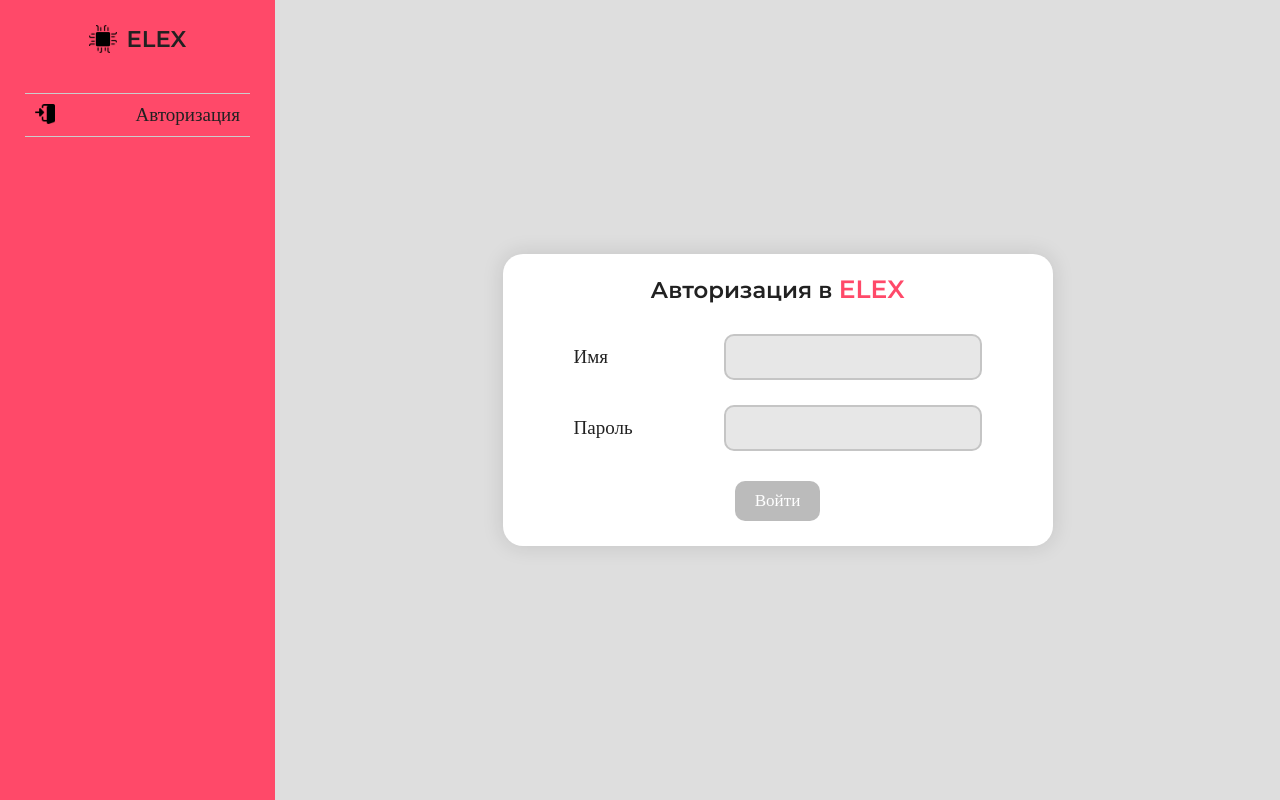
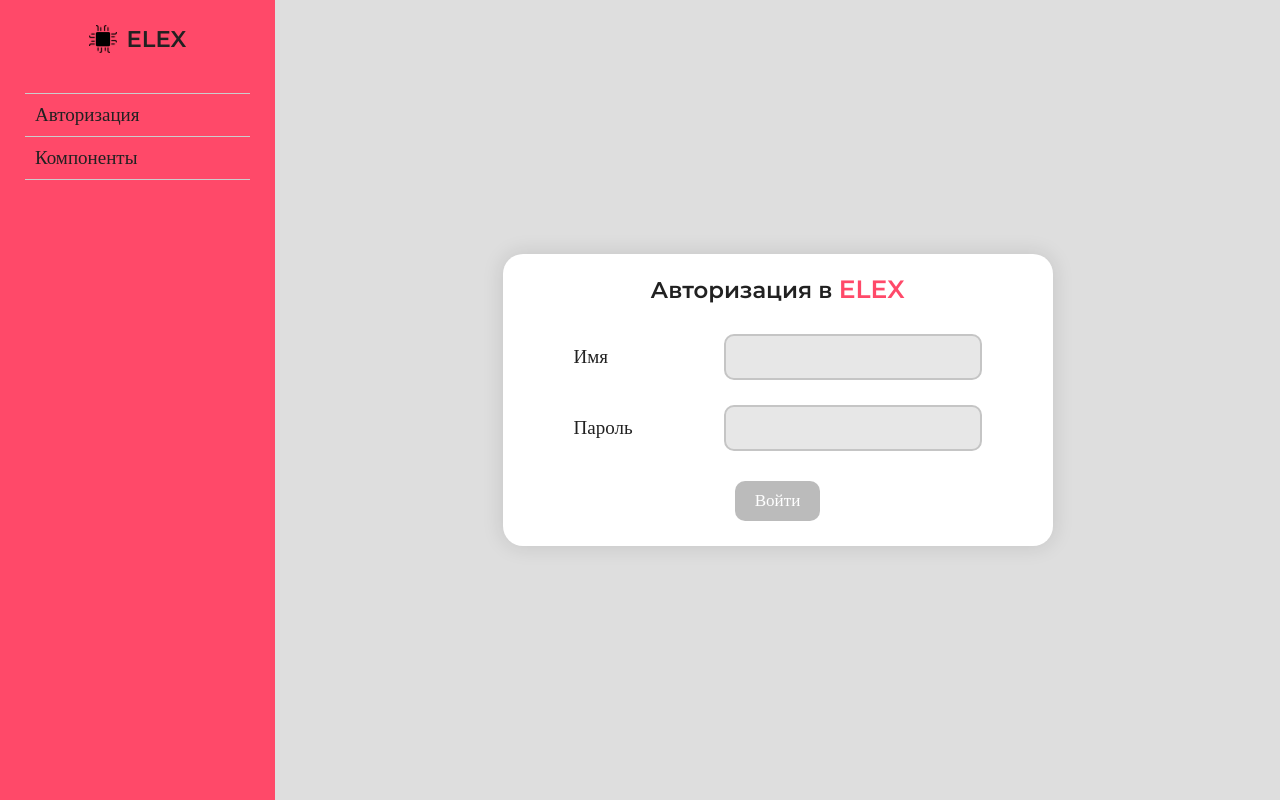
Before and after one commit to ccharmai/elex, a Nuxt app in the folder elex-frontend/: page /login in a window 1280 px wide. Built offline with nearby package versions, Linux system fonts and the light colour scheme; a web font is replaced by a local one.

Commit message:
Some change

```diff
--- a/elex-frontend/components/base/TheMenu.vue
+++ b/elex-frontend/components/base/TheMenu.vue
@@ -8,18 +8,29 @@
 				</div>
 			</nuxt-link>
 			<div class="menu-slot">
+
 				<!-- no-auth-slot -->
-				<div class="no-auth menu-list">
+				<div class="no-auth menu-list" v-if="!auth.isAuth">
 					<div class="menu-item" v-for="(item, index) in noAuthSlot" :key="index">
+
 						<nuxt-link :to="item.url" class="nuxt-link">
 							<div class="link-compose">
-								<div class="icon"><img v-if="item.icon" :src="item.icon" alt="menu icon"></div>
 								<div class="item-title">{{ item.title }}</div>
 							</div>
 						</nuxt-link>
+
 					</div>
 				</div>
+
 				<!-- auth-slot -->
+				<div class="no-auth menu-list" v-if="auth.isAuth">
+
+					<nuxt-link to="/" class="nuxt-link">
+						<div class="link-compose">Компоненты</div>
+					</nuxt-link>
+
+				</div>
+
 			</div>
 		</div>
 	</div>
@@ -31,11 +42,33 @@ export default {
 		noAuthSlot: [
 			{
 				title: 'Авторизация',
-				icon: '/icons/enter.png',
+				action: 'nav',
 				url: '/login',
+			},
+			{
+				title: 'Компоненты',
+				action: 'nav',
+				url: '/',
+			}
+		],
+		authSlot: [
+			{
+				title: 'hello',
+				action: 'nav',
+				url: 'cabinet/'
+			},
+			{
+				title: 'Выход',
+				action: 'nav',
+				url: '/',
 			},
 		],
 	}},
+	computed: {
+		auth() {
+			return this.$store.getters.getAuth;
+		}
+	},
 }
 </script>
 
@@ -71,18 +104,8 @@ export default {
 			&:first-child {
 				border-top: 1px solid rgb(204, 204, 204);
 			}
-			padding: 10px;
 			.link-compose {
-				$iconSize: 20px;
-				display: flex;
-				justify-content: space-between;
-				.icon, .icon img {
-					width: $iconSize;
-					height: $iconSize;
-				}
-				.item-title {
-					margin-left: 10px;
-				}
+				padding: 10px;
 			}
 		}
 	}
--- a/elex-frontend/layouts/default.vue
+++ b/elex-frontend/layouts/default.vue
@@ -1,8 +1,10 @@
 <template>
-	<div class="layout_default__wrapper">
-		<TheMenu />
-		<Nuxt class="main-content" />
-		<Preloader v-if="showPreloader" />
+	<div class="layout_default__wrapper" >
+		<div class="container" v-if="loaded">
+			<TheMenu />
+			<Nuxt class="main-content" />
+		</div>
+		<Preloader v-if="showPreloader || !loaded" />
 	</div>
 </template>
 
@@ -19,6 +21,9 @@ export default {
 	computed: {
 		showPreloader() {
 			return this.$store.getters.getPreloader;
+		},
+		loaded() {
+			return this.$store.getters.getAuth.loaded;
 		}
 	},
 }
--- a/elex-frontend/pages/login/index.vue
+++ b/elex-frontend/pages/login/index.vue
@@ -1,5 +1,5 @@
 <template>
-	<div class="page_login__wrapper">
+	<div class="page_login__wrapper" v-if="showThisPage">
 		<div class="login-window">
 			<div class="title">Авторизация в <span class="text-logo">ELEX</span></div>
 			<div class="form">
@@ -26,6 +26,7 @@ export default {
 	data() {return {
 		name: '',
 		password: '',
+		showThisPage: false,
 	}},
 	methods: {
 		login() {
@@ -38,6 +39,7 @@ export default {
 						// login here
 						this.$toast.success('Вход выполнен успешно!');
 						this.$store.dispatch('login', { name: res.data.name, isAdmin: res.data.isAdmin, token: res.data.token });
+						this.$router.replace('/');
 					}
 					else {
 						this.$toast.error(res.data.msg);
@@ -47,7 +49,15 @@ export default {
 					this.$store.dispatch('setPreloader', false);
 				})
 		},
-	}
+	},
+	created() {
+		let auth = this.$store.getters.getAuth;
+		if (auth.isAuth) {
+			this.$router.replace('/');
+			this.$toast.info('Вы уже авторизированы');
+		}
+		else this.showThisPage = true;
+	},
 }
 </script>
 
--- a/elex-frontend/store/index.js
+++ b/elex-frontend/store/index.js
@@ -7,6 +7,7 @@ export const state = () => ({
 		name: '',
 		isAdmin: false,
 		token: '',
+		loaded: false,
 	},
 	preloader: false,
 })
@@ -18,6 +19,10 @@ export const mutations = {
 		state.auth.name = payload.name;
 		state.auth.isAdmin = payload.isAdmin;
 		state.auth.token = payload.token;
+	},
+
+	setAuthLoaded(state) {
+		state.auth.loaded = true;
 	},
 
 	setPreloader(state, payload) {
@@ -41,12 +46,16 @@ export const actions = {
 					console.log(res.data)
 					if (res.data.status != 'ok') return ;
 					commit('setAuth', {
-						isAdmin: true,
+						isAuth: true,
 						name: res.data.name,
 						isAdmin: res.data.isAmin,
 						token: cookieToken
 					});
+					commit('setAuthLoaded');
 				})
+		}
+		else {
+			commit('setAuthLoaded');
 		}
 	},
 
```
Also changed, not shown: 2 other files (tests, documents, lock files or other folders).
